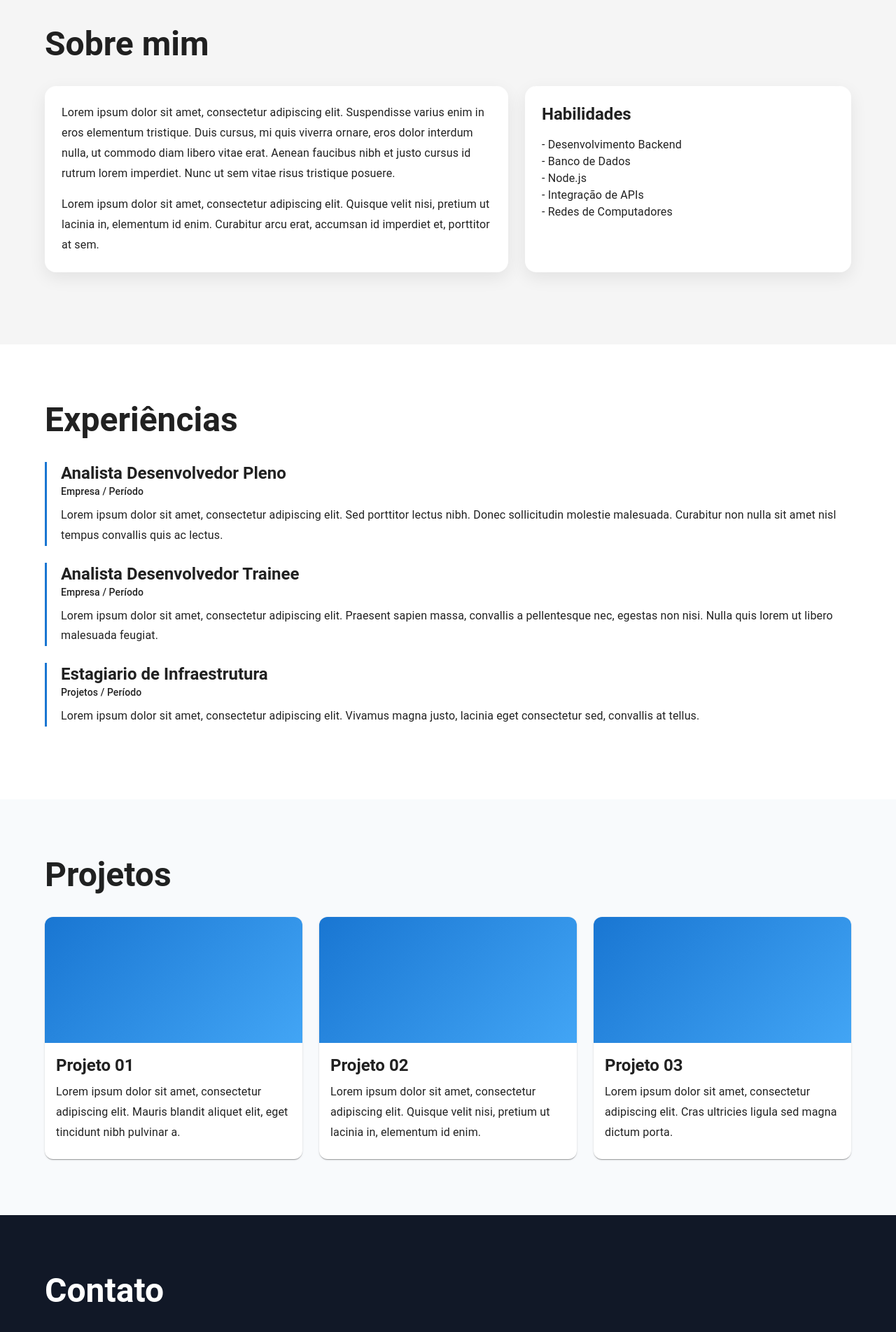
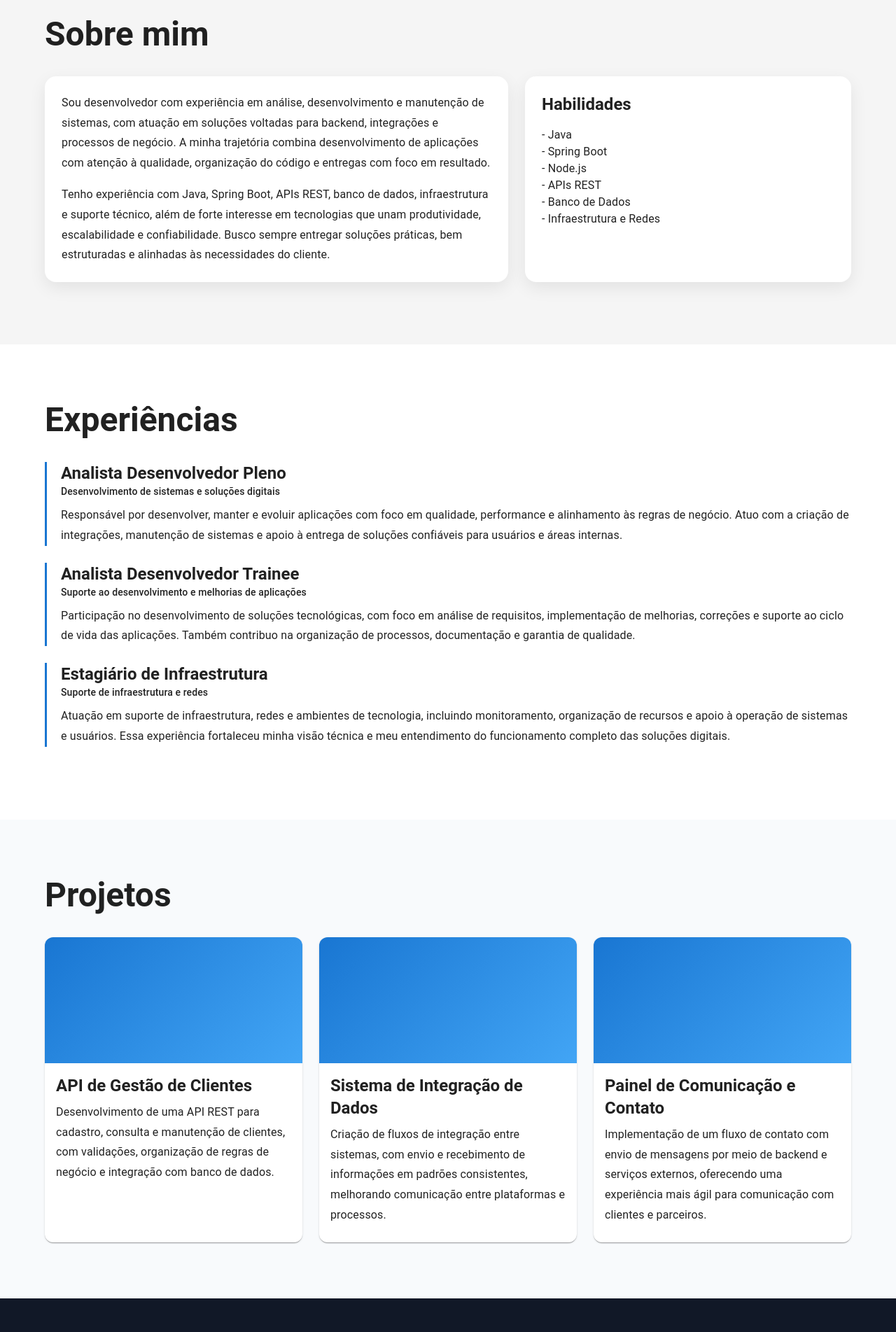
Before and after one commit to MaxJunior2002/Portifolio, a React (Vite) app in the folder meu-portifolio/: page / in a window 1280 px wide. Shown: the part 860-2763 px from the top of the page at 70% size. Built offline with nearby package versions, Linux system fonts and the light colour scheme.

Commit message:
Atualizando informações na pagina

```diff
--- a/meu-portifolio/src/pages/sections/About/About.tsx
+++ b/meu-portifolio/src/pages/sections/About/About.tsx
@@ -30,16 +30,18 @@ const About = () => {
           <Grid size={{ xs: 12, md: 7 }}>
             <StyledCard>
               <Typography variant="body1" sx={{ lineHeight: 1.8 }}>
-                Lorem ipsum dolor sit amet, consectetur adipiscing elit. Suspendisse
-                varius enim in eros elementum tristique. Duis cursus, mi quis viverra
-                ornare, eros dolor interdum nulla, ut commodo diam libero vitae erat.
-                Aenean faucibus nibh et justo cursus id rutrum lorem imperdiet. Nunc ut
-                sem vitae risus tristique posuere.
+                Sou desenvolvedor com experiência em análise, desenvolvimento e manutenção
+                de sistemas, com atuação em soluções voltadas para backend, integrações e
+                processos de negócio. A minha trajetória combina desenvolvimento de
+                aplicações com atenção à qualidade, organização do código e entregas com
+                foco em resultado.
               </Typography>
               <Typography variant="body1" sx={{ lineHeight: 1.8, mt: 2 }}>
-                Lorem ipsum dolor sit amet, consectetur adipiscing elit. Quisque velit
-                nisi, pretium ut lacinia in, elementum id enim. Curabitur arcu erat,
-                accumsan id imperdiet et, porttitor at sem.
+                Tenho experiência com Java, Spring Boot, APIs REST, banco de dados,
+                infraestrutura e suporte técnico, além de forte interesse em tecnologias
+                que unam produtividade, escalabilidade e confiabilidade. Busco sempre
+                entregar soluções práticas, bem estruturadas e alinhadas às necessidades do
+                cliente.
               </Typography>
             </StyledCard>
           </Grid>
@@ -49,11 +51,12 @@ const About = () => {
               <Typography variant="h5" sx={{ fontWeight: 600, mb: 2 }}>
                 Habilidades
               </Typography>
-              <Typography variant="body1">- Desenvolvimento Backend</Typography>
+              <Typography variant="body1">- Java</Typography>
+              <Typography variant="body1">- Spring Boot</Typography>
+              <Typography variant="body1">- Node.js</Typography>
+              <Typography variant="body1">- APIs REST</Typography>
               <Typography variant="body1">- Banco de Dados</Typography>
-              <Typography variant="body1">- Node.js</Typography>
-              <Typography variant="body1">- Integração de APIs</Typography>
-              <Typography variant="body1">- Redes de Computadores</Typography>
+              <Typography variant="body1">- Infraestrutura e Redes</Typography>
             </StyledCard>
           </Grid>
         </Grid>
--- a/meu-portifolio/src/pages/sections/Experiences/Experiences.tsx
+++ b/meu-portifolio/src/pages/sections/Experiences/Experiences.tsx
@@ -31,12 +31,13 @@ const Experiences = () => {
                 Analista Desenvolvedor Pleno
               </Typography>
               <Typography variant="subtitle2" color="text.secondary">
-                Empresa / Período
+                Desenvolvimento de sistemas e soluções digitais
               </Typography>
               <Typography variant="body1" sx={{ lineHeight: 1.8, mt: 1 }}>
-                Lorem ipsum dolor sit amet, consectetur adipiscing elit. Sed porttitor
-                lectus nibh. Donec sollicitudin molestie malesuada. Curabitur non nulla
-                sit amet nisl tempus convallis quis ac lectus.
+                Responsável por desenvolver, manter e evoluir aplicações com foco em
+                qualidade, performance e alinhamento às regras de negócio. Atuo com a
+                criação de integrações, manutenção de sistemas e apoio à entrega de
+                soluções confiáveis para usuários e áreas internas.
               </Typography>
             </StyledItem>
 
@@ -45,25 +46,28 @@ const Experiences = () => {
                 Analista Desenvolvedor Trainee
               </Typography>
               <Typography variant="subtitle2" color="text.secondary">
-                Empresa / Período
+                Suporte ao desenvolvimento e melhorias de aplicações
               </Typography>
               <Typography variant="body1" sx={{ lineHeight: 1.8, mt: 1 }}>
-                Lorem ipsum dolor sit amet, consectetur adipiscing elit. Praesent sapien
-                massa, convallis a pellentesque nec, egestas non nisi. Nulla quis lorem
-                ut libero malesuada feugiat.
+                Participação no desenvolvimento de soluções tecnológicas, com foco em
+                análise de requisitos, implementação de melhorias, correções e suporte ao
+                ciclo de vida das aplicações. Também contribuo na organização de processos,
+                documentação e garantia de qualidade.
               </Typography>
             </StyledItem>
 
             <StyledItem>
               <Typography variant="h5" sx={{ fontWeight: 600 }}>
-                Estagiario de Infraestrutura
+                Estagiário de Infraestrutura
               </Typography>
               <Typography variant="subtitle2" color="text.secondary">
-                Projetos / Período
+                Suporte de infraestrutura e redes
               </Typography>
               <Typography variant="body1" sx={{ lineHeight: 1.8, mt: 1 }}>
-                Lorem ipsum dolor sit amet, consectetur adipiscing elit. Vivamus magna
-                justo, lacinia eget consectetur sed, convallis at tellus.
+                Atuação em suporte de infraestrutura, redes e ambientes de tecnologia,
+                incluindo monitoramento, organização de recursos e apoio à operação de
+                sistemas e usuários. Essa experiência fortaleceu minha visão técnica e meu
+                entendimento do funcionamento completo das soluções digitais.
               </Typography>
             </StyledItem>
           </Grid>
--- a/meu-portifolio/src/pages/sections/Hero/Hero.tsx
+++ b/meu-portifolio/src/pages/sections/Hero/Hero.tsx
@@ -36,12 +36,13 @@ const Hero = () => {
               Maximiliano Augusto
             </Typography>
             <Typography variant="h4" sx={{ color: "#374151", mb: 3 }}>
-              Engenheiro de Software
+              Analista Desenvolvedor | Engenheiro de Software
             </Typography>
             <Typography variant="body1" sx={{ lineHeight: 1.8, color: "#4b5563", maxWidth: 620 }}>
-              Lorem ipsum dolor sit amet, consectetur adipiscing elit. Curabitur non
-              nulla sit amet nisl tempus convallis quis ac lectus. Sed porttitor lectus
-              nibh. Vivamus magna justo, lacinia eget consectetur sed, convallis at tellus.
+              Sou um profissional apaixonado por desenvolvimento de software, com foco em
+              backend, APIs, integrações e soluções escaláveis. Trabalho com Java, Spring
+              Boot, Node.js, bancos de dados e infraestrutura, criando sistemas que unem
+              funcionalidade, performance e boa experiência de uso.
             </Typography>
 
             <Box sx={{ display: "flex", gap: 2, mt: 4, flexWrap: "wrap" }}>
--- a/meu-portifolio/src/pages/sections/Projects/Projects.tsx
+++ b/meu-portifolio/src/pages/sections/Projects/Projects.tsx
@@ -39,19 +39,19 @@ const Projects = () => {
 
   const projects = [
     {
-      title: "Projeto 01",
+      title: "API de Gestão de Clientes",
       description:
-        "Lorem ipsum dolor sit amet, consectetur adipiscing elit. Mauris blandit aliquet elit, eget tincidunt nibh pulvinar a.",
+        "Desenvolvimento de uma API REST para cadastro, consulta e manutenção de clientes, com validações, organização de regras de negócio e integração com banco de dados.",
     },
     {
-      title: "Projeto 02",
+      title: "Sistema de Integração de Dados",
       description:
-        "Lorem ipsum dolor sit amet, consectetur adipiscing elit. Quisque velit nisi, pretium ut lacinia in, elementum id enim.",
+        "Criação de fluxos de integração entre sistemas, com envio e recebimento de informações em padrões consistentes, melhorando comunicação entre plataformas e processos.",
     },
     {
-      title: "Projeto 03",
+      title: "Painel de Comunicação e Contato",
       description:
-        "Lorem ipsum dolor sit amet, consectetur adipiscing elit. Cras ultricies ligula sed magna dictum porta.",
+        "Implementação de um fluxo de contato com envio de mensagens por meio de backend e serviços externos, oferecendo uma experiência mais ágil para comunicação com clientes e parceiros.",
     },
   ]
 
```
